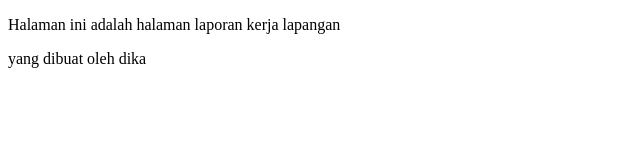
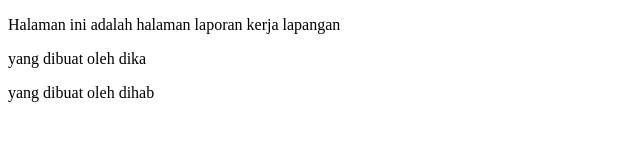
Before and after one commit to tabahmp/LAPORAN-KERJA-PRAKIK, a plain HTML site: page index.html in a window 1280 px wide. Shown: the whole page, without its empty margins (0-640 px from the left). Drawn offline with Linux system fonts and the light colour scheme.

Commit message:
Memperbarui oleh dihab

```diff
--- a/index.html
+++ b/index.html
@@ -10,6 +10,8 @@
 <body>
     <P>Halaman ini adalah halaman laporan kerja lapangan</P>
     <P>yang dibuat oleh dika</P>
+    <P>yang dibuat oleh dihab</P>
+
 </body>
 
 </html>
```
